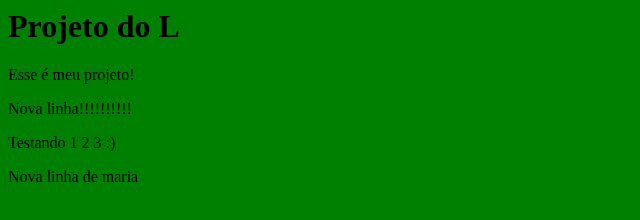
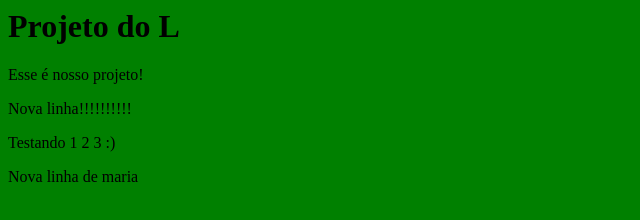
Before and after one commit to leandroaono/curso-git, a plain HTML site: page index.html in a window 1280 px wide. Shown: the full height of the page, 0-640 px from the left. Drawn offline with Linux system fonts and the light colour scheme.

Commit message:
add nosso projeto

```diff
--- a/index.html
+++ b/index.html
@@ -5,7 +5,7 @@
 
     <body>
         <h1> Projeto do L </h1>
-        <p>Esse é meu projeto!</p>
+        <p>Esse é nosso projeto!</p>
         <p>Nova linha!!!!!!!!!!</p>
         <p>Testando 1 2 3 :)</p>
         <p>Nova linha de maria</p>
```
